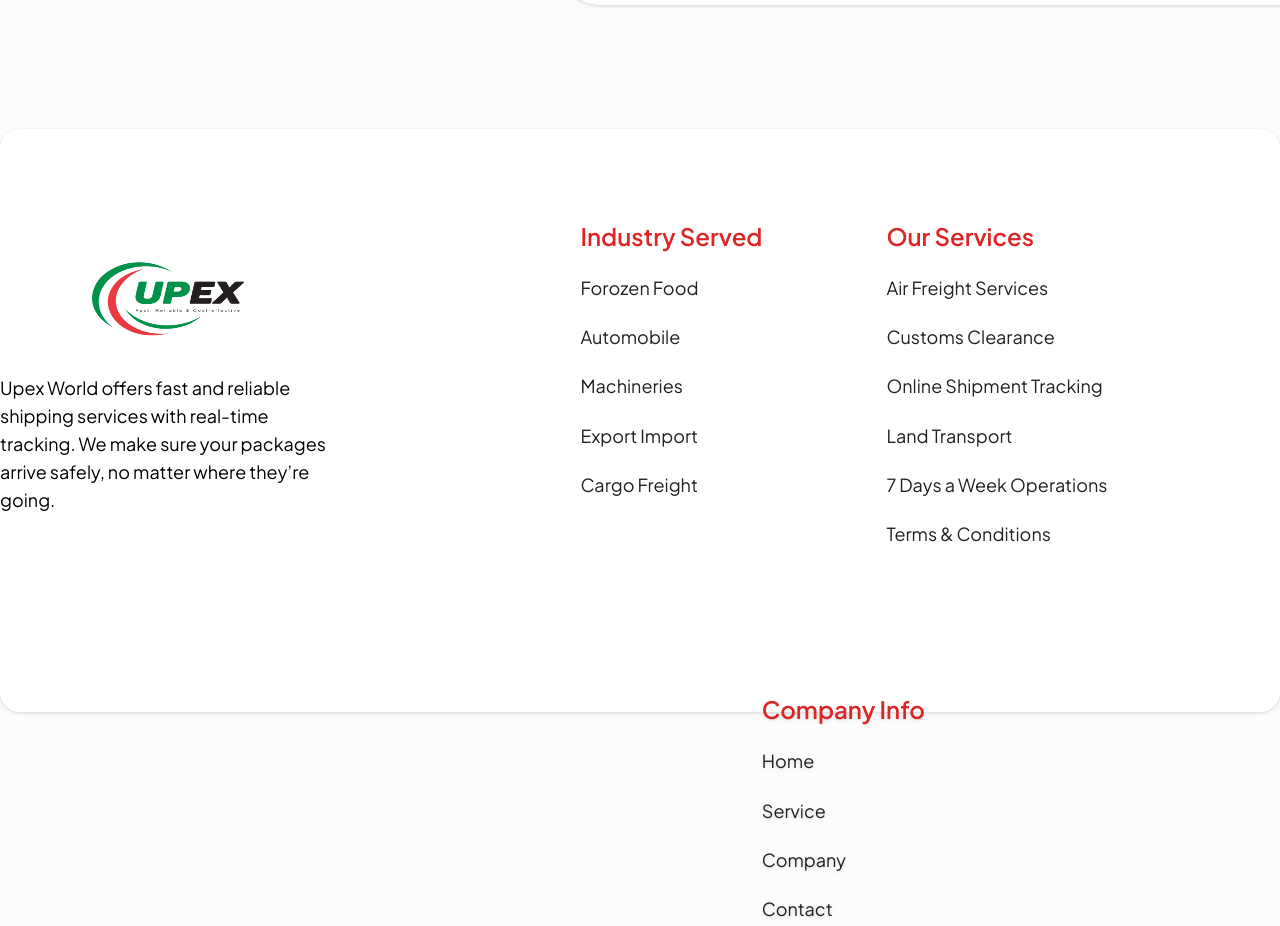
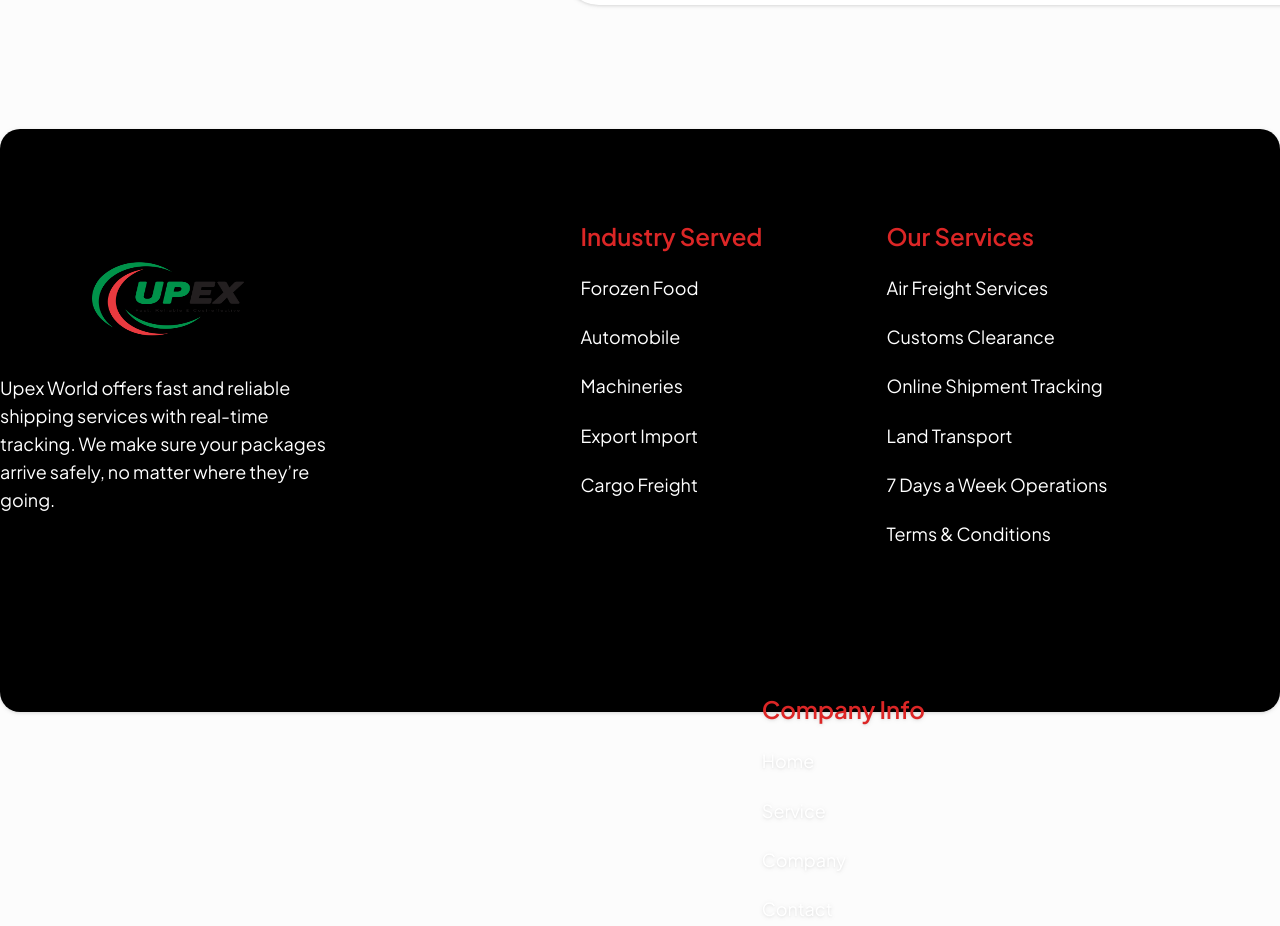
Before and after one commit to fzsf163/delivery-site, a React (Vite) app: page / in a window 1280 px wide. Shown: the part 6144-7070 px from the top of the page. Built offline with nearby package versions, Linux system fonts and the light colour scheme.

Commit message:
bg & txt color change

```diff
--- a/src/components/footer/Footer.tsx
+++ b/src/components/footer/Footer.tsx
@@ -45,7 +45,7 @@ const logos = [
 ];
 export default function Footer() {
   return (
-    <div className="mt-[100px] w-full rounded-[20px] bg-[#FFFFFF] drop-shadow">
+    <div className="mt-[100px] w-full rounded-[20px] bg-black text-white drop-shadow">
       <div className="mx-auto h-full w-fit max-w-[1320px] py-10 pl-5 lg:px-10 lg:pl-0 lg:pt-[92px] xl:h-[583px]">
         <div className="flex flex-col items-start justify-center gap-10 lg:gap-[113px] xl:flex-row">
           {/* 1 */}
@@ -74,7 +74,7 @@ export default function Footer() {
                       return (
                         <p
                           key={index + options}
-                          className="plus-jakarta-sans-400 pb-[24px] text-[18px] leading-[25.2px] text-[#212121]"
+                          className="plus-jakarta-sans-400 pb-[24px] text-[18px] leading-[25.2px] text-white"
                         >
                           {options}
                         </p>
```
